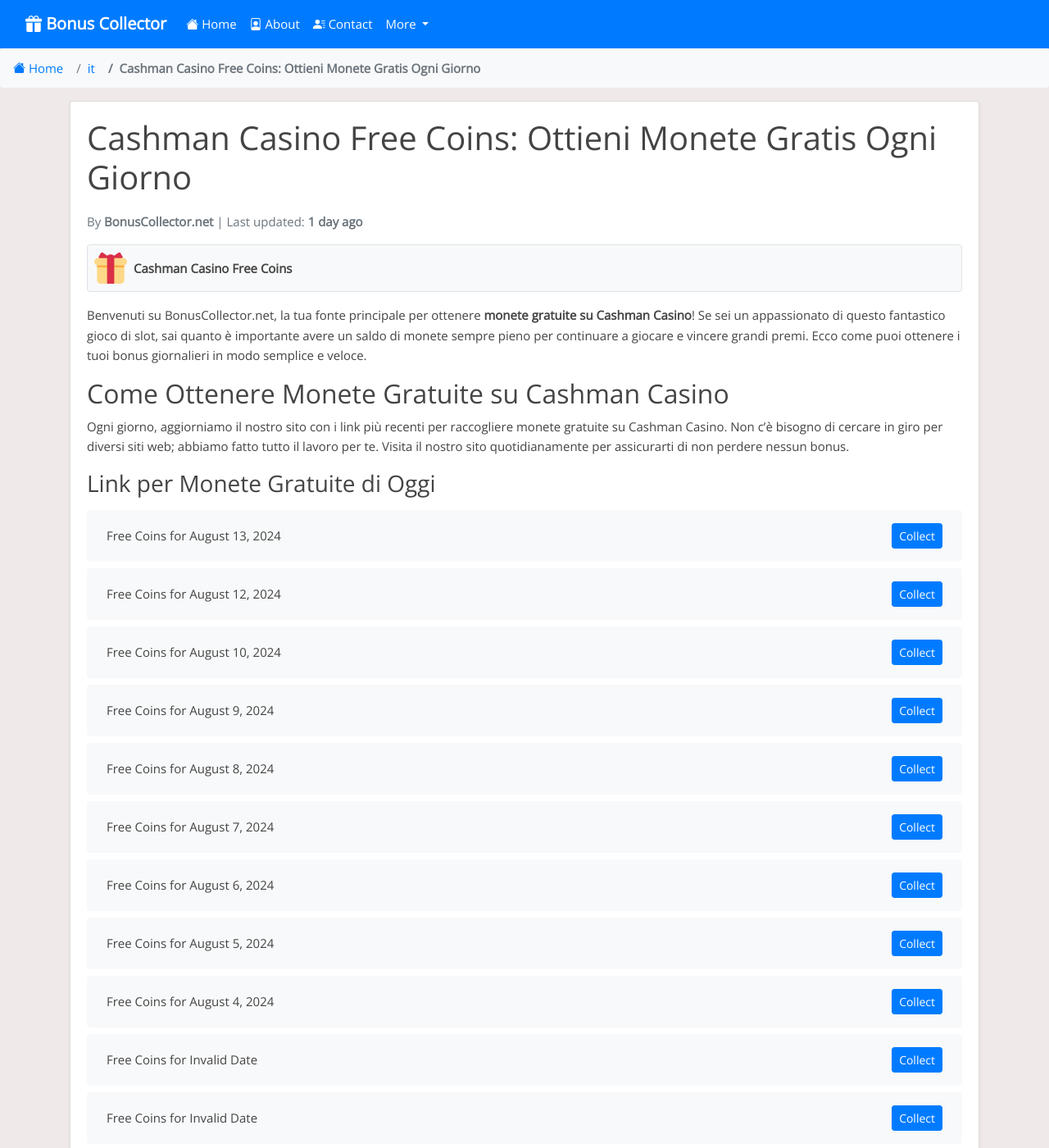
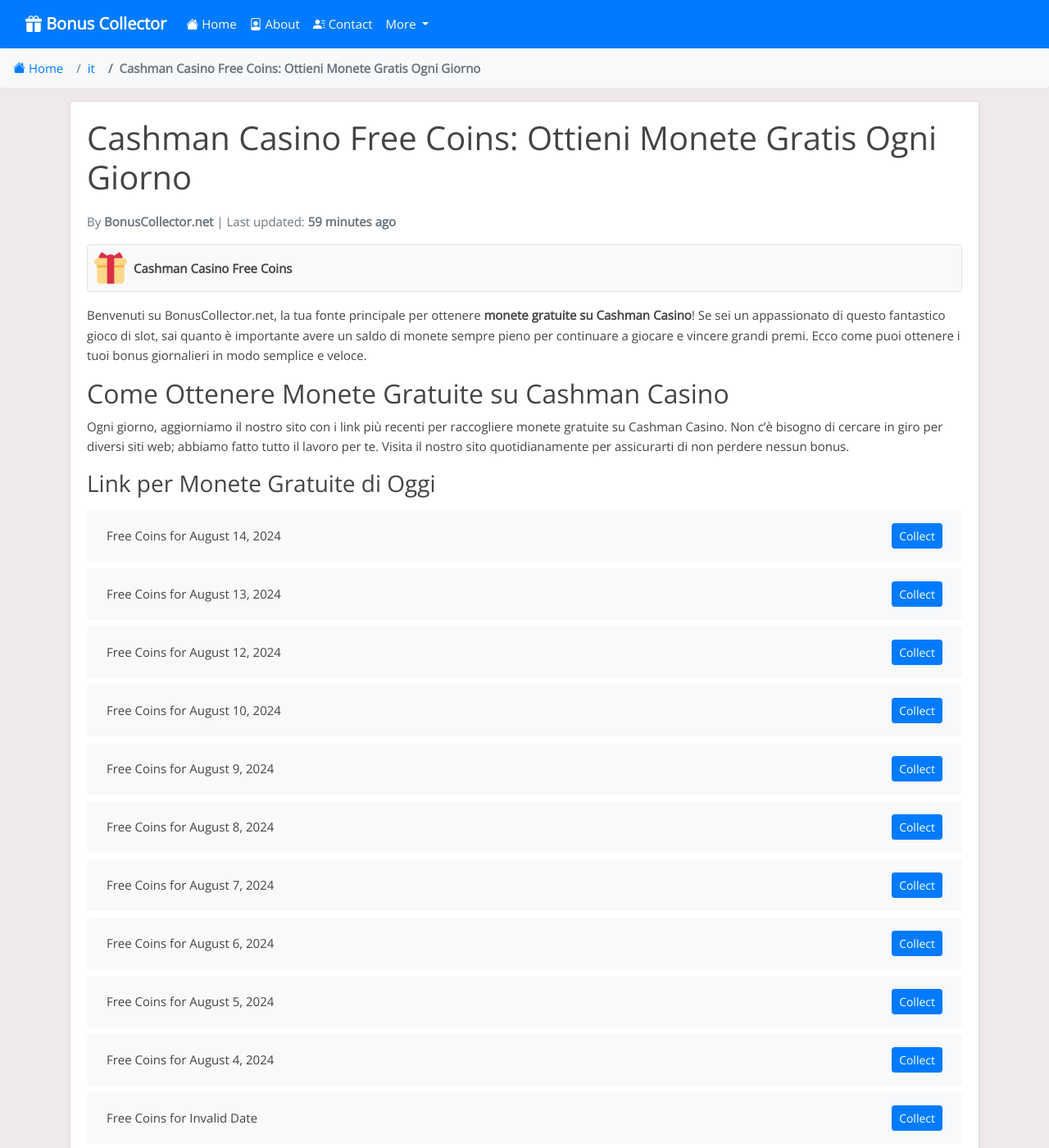
Before and after one commit to Prollad99/bs-net, a Jekyll site: the page built from it/_posts/2024-07-23-cashman-casino.md, in a window 1280 px wide and 1400 px high. Shown: the whole window at 82% size. Built offline with Jekyll 4.4.1, drawn with Linux system fonts in a browser that asks for light colours; nearby versions of some CDN libraries; comment, search, counter and statistics services are not loaded.

Commit message:
Update cashman-casino reward links and last modified date

```diff
--- a/_data/include_files.yml
+++ b/_data/include_files.yml
@@ -41,7 +41,7 @@
   last_modified: 2024-08-14 09:33:58
 
 cashman-casino.html:
-  last_modified: 2024-08-13 13:14:26
+  last_modified: 2024-08-14 14:10:23
 
 pop-slots.html:
   last_modified: 2024-08-14 14:10:12
--- a/_includes/cashman-casino.html
+++ b/_includes/cashman-casino.html
@@ -1,4 +1,8 @@
 <ul class="list-group mt-3 mb-4">
+  <li class="list-group-item d-flex justify-content-between align-items-center">
+    <span>Free Coins for August 14, 2024</span>
+    <a href="https://bit.ly/3WCHn8Q" class="btn btn-primary btn-sm">Collect</a>
+  </li>
   <li class="list-group-item d-flex justify-content-between align-items-center">
     <span>Free Coins for August 13, 2024</span>
     <a href="https://bit.ly/4bXCufc" class="btn btn-primary btn-sm">Collect</a>
@@ -395,8 +399,4 @@
     <span>Free Coins for Invalid Date</span>
     <a href="https://bit.ly/3JmNx5y" class="btn btn-primary btn-sm">Collect</a>
   </li>
-  <li class="list-group-item d-flex justify-content-between align-items-center">
-    <span>Free Coins for Invalid Date</span>
-    <a href="https://bit.ly/4aO4eT6" class="btn btn-primary btn-sm">Collect</a>
-  </li>
 </ul>
```
Also changed, not shown: links-json/cashman-casino.json (+4 -3 lines).
